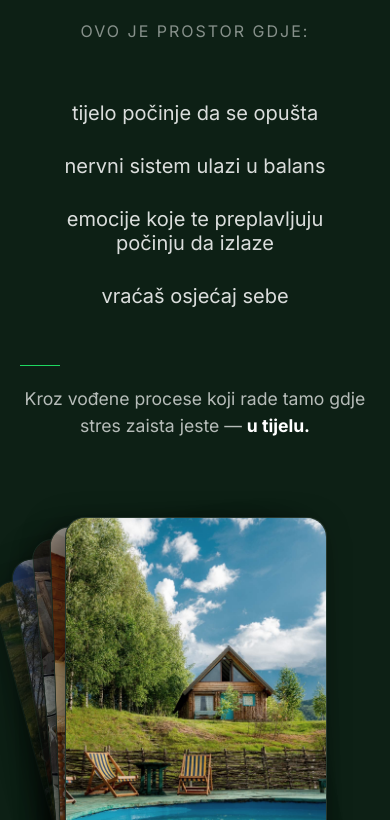
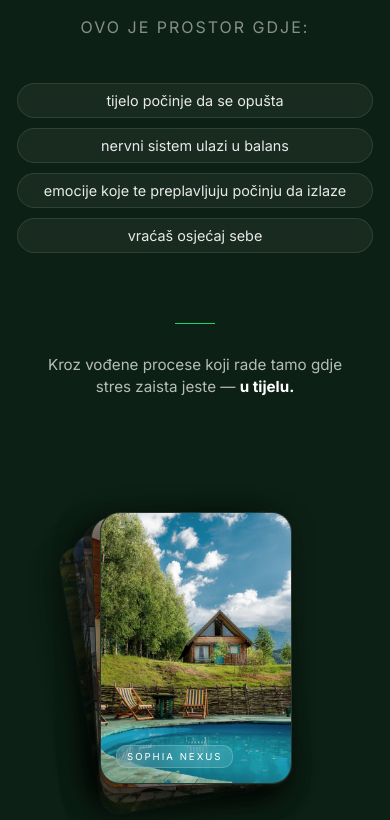
Before and after one commit to sophianexus/sophianexusweb, a React (Vite) app in the folder client/: page / in a window 390 px wide. Shown: the part 4004-4824 px from the top of the page. Built offline with nearby package versions, Linux system fonts and the light colour scheme.

Commit message:
redesigned header text size and image placeholders for smaller devices
Added glass effect for unlinked list for smaller devices and screens, created smaller placeholders for image listing

```diff
--- a/client/src/components/DobitakSekcija/DobitakSekcija.css
+++ b/client/src/components/DobitakSekcija/DobitakSekcija.css
@@ -264,3 +264,115 @@
   }
 
 }
+
+@media (max-width: 968px) {
+  .text-col-green {
+    display: flex;
+    flex-direction: column;
+    align-items: center;
+    padding: 0 15px;
+  }
+
+  .benefit-list {
+    text-align: center;
+    list-style: none;
+    padding: 0;
+    width: 100%;
+  }
+
+  .benefit-list li {
+    justify-content: center;
+    padding-right: 0;
+    font-size: 1.1rem;
+    width: 100%;
+  }
+
+  .retreat-footer-note {
+    margin: 40px auto 0 auto;
+    display: flex;
+    flex-direction: column;
+    align-items: center;
+    max-width: 90%;
+    text-align: center;
+  }
+
+  .mini-divider {
+    margin: 0 auto 15px auto;
+  }
+
+  .retreat-footer-note p {
+    font-size: 0.95rem;
+    line-height: 1.4;
+    max-width: 300px;
+  }
+}
+
+@media (max-width: 968px) {
+  .stacked-gallery {
+    width: 220px;
+    height: 310px;
+    margin: 40px auto;
+    position: relative;
+  }
+
+  .card-1 { transform: rotate(-10deg) translate(-25px, 15px); opacity: 0.3; }
+  .card-2 { transform: rotate(-7deg) translate(-15px, 10px); opacity: 0.5; }
+  .card-3 { transform: rotate(-4deg) translate(-10px, 5px); opacity: 0.7; }
+  .card-4 { transform: rotate(-2deg) translate(-5px, 2px); opacity: 0.9; }
+  .card-5 { transform: rotate(0deg); opacity: 1; }
+
+  .stacked-gallery:hover .gallery-card {
+    transform: scale(1.03);
+    box-shadow: -10px 10px 25px rgba(0, 0, 0, 0.4);
+  }
+
+  .card-glass-overlay {
+    bottom: 15px;
+    left: 15px;
+    padding: 5px 10px;
+    font-size: 0.6rem;
+  }
+
+
+}
+
+@media (max-width: 968px) {
+  .benefit-list {
+    display: flex;
+    flex-wrap: wrap;
+    justify-content: center;
+    gap: 10px;
+    padding: 0 10px;
+    margin-bottom: 30px;
+    list-style: none;
+  }
+
+  .benefit-list li {
+    font-size: 0.9rem;
+    background: rgba(255, 255, 255, 0.05);
+    backdrop-filter: blur(5px);
+    border: 1px solid rgba(255, 255, 255, 0.1);
+    padding: 8px 16px;
+    border-radius: 50px;
+    color: rgba(255, 255, 255, 0.9);
+    margin-bottom: 0;
+    white-space: nowrap;
+    display: inline-flex;
+    align-items: center;
+  }
+
+  .benefit-list li::before {
+    display: none;
+  }
+}
+
+@media (max-width: 400px) {
+  .stacked-gallery {
+    width: 190px;
+    height: 270px;
+  }
+
+  .retreat-main-title {
+    font-size: 1.8rem !important;
+  }
+}
```
